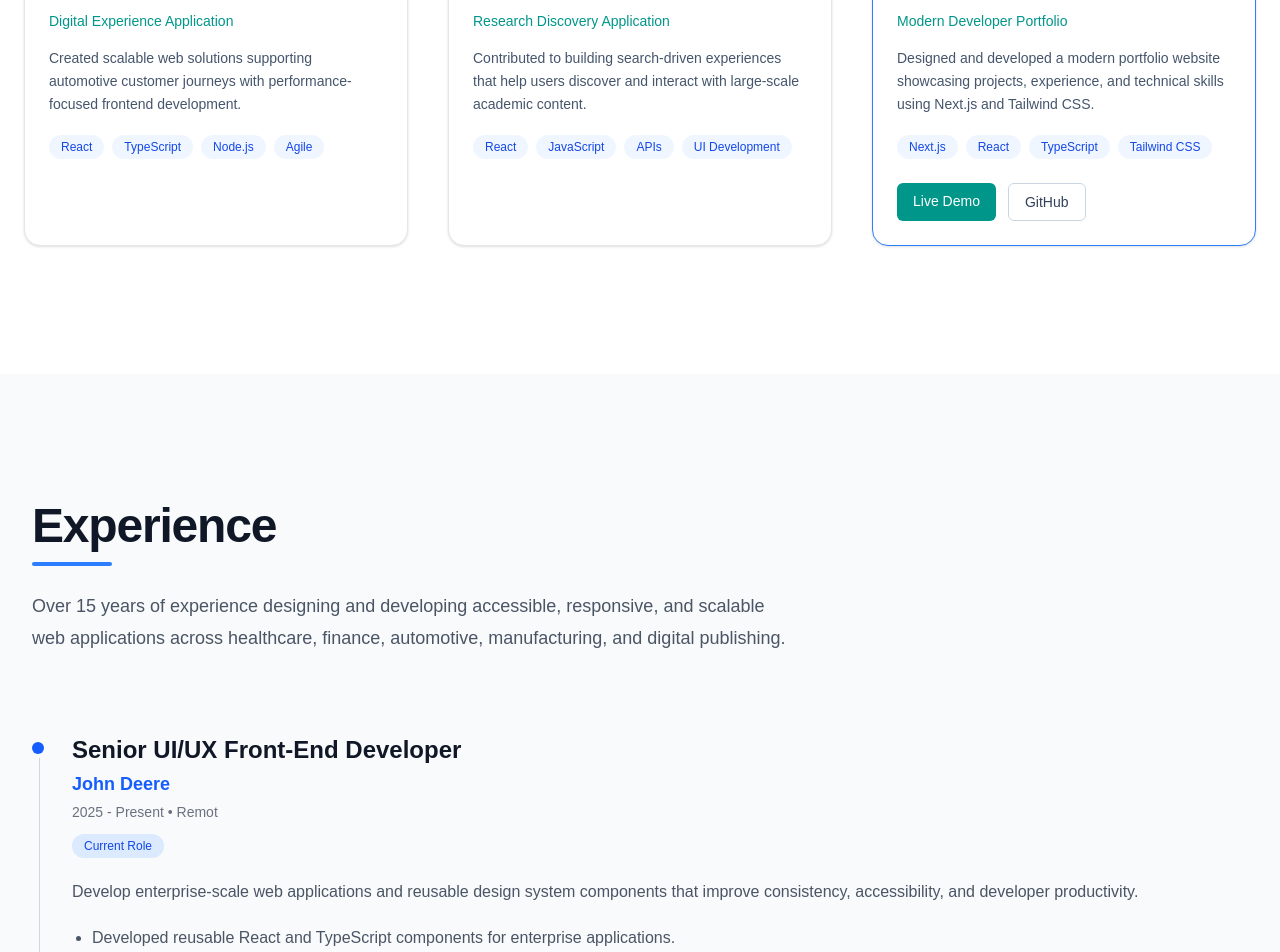
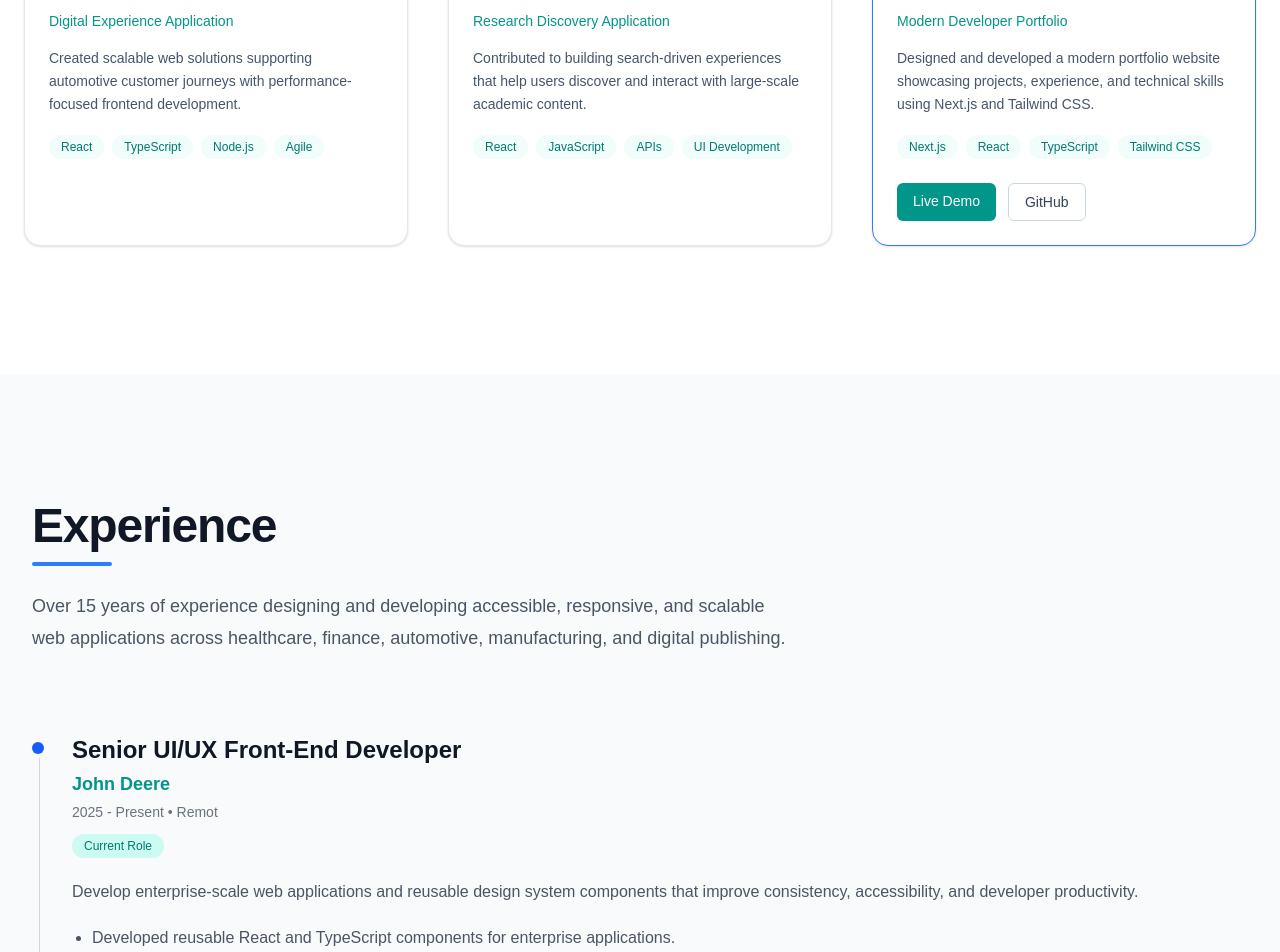
Before and after one commit to naheedkvirk/portfolio, a Next.js app: page / in a window 1280 px wide. Shown: the part 2920-3872 px from the top of the page. Built offline with nearby package versions, Linux system fonts and the light colour scheme.

Commit message:
Change project.technologies and experience.technology color from blue to teal

```diff
--- a/components/Experience/ExperienceItem.tsx
+++ b/components/Experience/ExperienceItem.tsx
@@ -55,7 +55,7 @@ export default function ExperienceItem({
             {experience.role}
           </h3>
 
-          <p className="mt-1 text-lg font-semibold text-blue-600 dark:text-blue-400">
+          <p className="mt-1 text-lg font-semibold text-teal-600 dark:text-teal-400">
             {experience.company}
           </p>
 
@@ -69,14 +69,14 @@ export default function ExperienceItem({
                 mt-3
                 inline-flex
                 rounded-full
-                bg-blue-100
+                bg-teal-100
                 px-3
                 py-1
                 text-xs
                 font-medium
-                text-blue-700
-                dark:bg-blue-900/40
-                dark:text-blue-300
+                text-teal-700
+                dark:bg-teal-900/40
+                dark:text-teal-300
               "
             >
               Current Role
@@ -101,7 +101,7 @@ export default function ExperienceItem({
           {experience.technologies.map((technology) => (
             <span
               key={technology}
-              className="rounded-full bg-blue-50 px-3 py-1 text-xs font-medium text-blue-700 dark:bg-blue-900/30 dark:text-blue-300"
+              className="rounded-full bg-teal-50 px-3 py-1 text-xs font-medium text-teal-700 dark:bg-teal-900/30 dark:text-teal-300"
             >
               {technology}
             </span>
--- a/components/Projects/ProjectCard.tsx
+++ b/components/Projects/ProjectCard.tsx
@@ -123,15 +123,15 @@ export default function ProjectCard({ project, index }: ProjectCardProps) {
               key={technology}
               className="
                 rounded-full
-                bg-blue-50
+                bg-teal-50
                 px-3
                 py-1
                 text-xs
                 font-medium
-                text-blue-700
+                text-teal-700
 
-                dark:bg-blue-900/30
-                dark:text-blue-300
+                dark:bg-teal-900/30
+                dark:text-teal-300
                 "
             >
               {technology}
```
